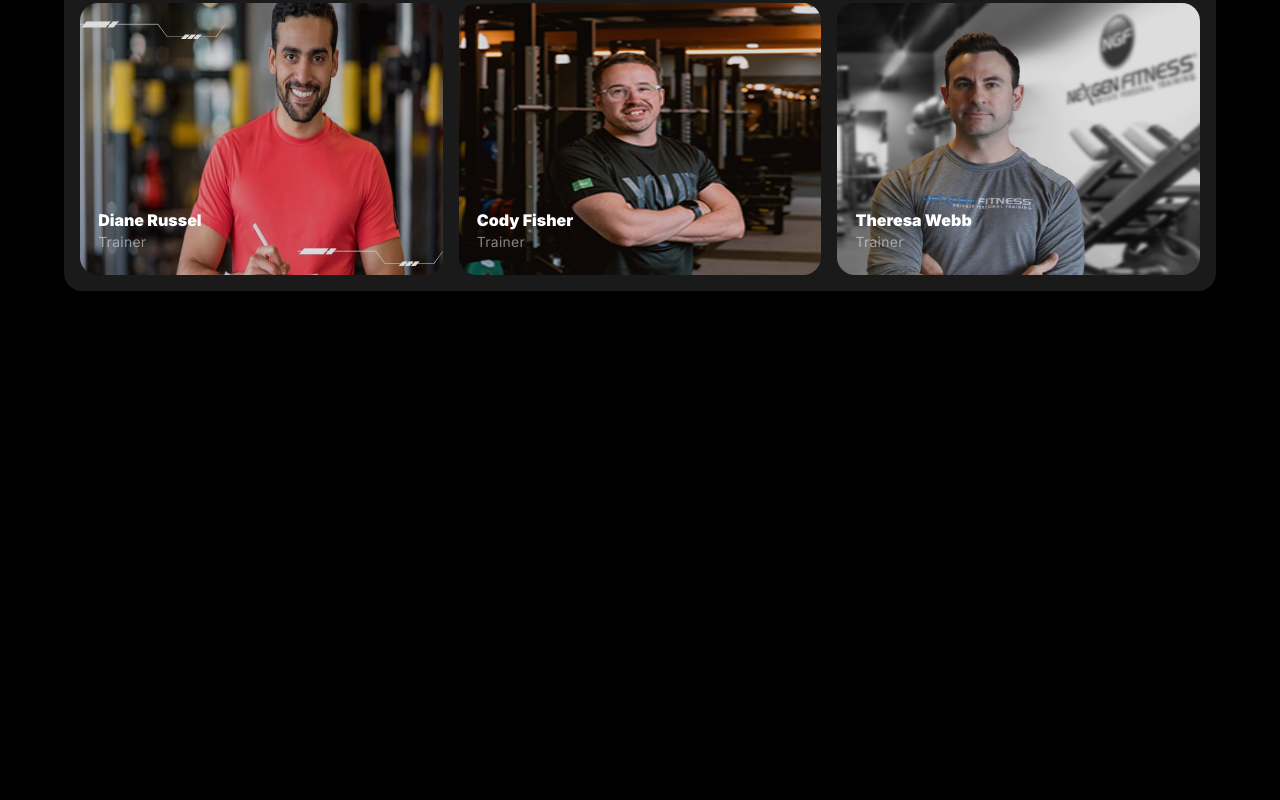
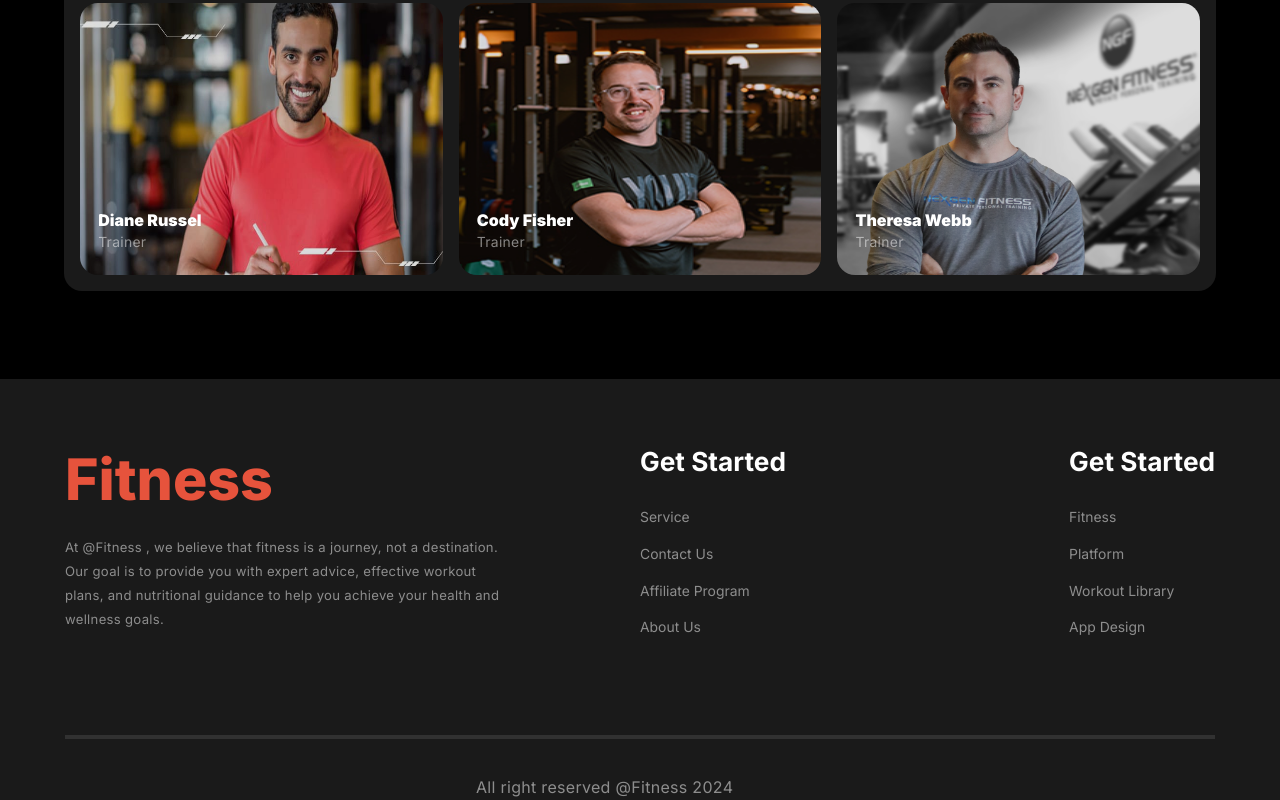
Before and after one commit to MithuAhammad/Assignment-2, a plain HTML site: page index.html in a window 1280 px wide. Shown: the part 2833-3633 px from the top of the page. Before the commit the page ends 3124 px from the top, so only its background shows below. Drawn offline with Linux system fonts and the light colour scheme.

Commit message:
footer section Added

```diff
--- a/index.html
+++ b/index.html
@@ -208,8 +208,8 @@
         </div>
       </section>
       <!-- BMI Calculate Section End -->
-       <!-- Team Section strat -->
-       <section class="team-section">
+      <!-- Team Section strat -->
+      <section class="team-section">
         <div class="team-contents">
           <h2 class="team-contents-title">Meet Our Team</h2>
           <p class="team-contents-description">
@@ -252,5 +252,38 @@
       </section>
       <!-- Team Section End -->
     </main>
+    <footer class="footer">
+      <div class="footer-content">
+        <div class="footer-fitness-content">
+          <h2 class="footer-fitness-title">Fitness</h2>
+          <p class="footer-fitness-description">
+            At @Fitness , we believe that fitness is a journey, not a
+            destination. Our goal is to provide you with expert advice,
+            effective workout plans, and nutritional guidance to help you
+            achieve your health and wellness goals.
+          </p>
+        </div>
+        <div class="footer-get-started-content">
+          <div class="get-started-one">
+            <h3 class="get-started-title">Get Started</h3>
+            <p class="get-started-description">Service</p>
+            <p class="get-started-description">Contact Us</p>
+            <p class="get-started-description">Affiliate Program</p>
+            <p class="get-started-description">About Us</p>
+          </div>
+          <div class="get-started-two">
+            <h3 class="get-started-title">Get Started</h3>
+            <p class="get-started-description">Fitness</p>
+            <p class="get-started-description">Platform</p>
+            <p class="get-started-description">Workout Library</p>
+            <p class="get-started-description">App Design</p>
+          </div>
+        </div>
+      </div>
+
+      <hr class="horizontal-row" />
+
+      <p class="footer-description">All right reserved @Fitness 2024</p>
+    </footer>
   </body>
 </html>
--- a/styles/styles.css
+++ b/styles/styles.css
@@ -238,7 +238,6 @@ body {
   /* background-color: aliceblue; */
   padding-right: 5%;
   padding-left: 5%;
-
 }
 
 .habit-text-container {
@@ -632,3 +631,91 @@ th {
   line-height: 24px;
   letter-spacing: 0.3px;
 }
+
+.footer {
+  width: 100%;
+  /* height: 489px; */
+  background-color: #1a1a1a;
+  margin: 0 auto;
+  margin-top: 88px;
+  border: 1px solid transparent;
+}
+
+.footer-content {
+  width: 90%;
+  height: auto;
+  margin: 0 auto;
+  margin-top: 66px;
+  margin-bottom: 79px;
+  display: flex;
+}
+
+.footer-fitness-content {
+  width: 50%;
+  height: auto;
+}
+
+.footer-fitness-title {
+  color: #e6533c;
+  font-size: 3.58rem;
+  font-weight: 800;
+  line-height: 120%;
+  margin-bottom: 20px;
+  font-family: Inter;
+
+}
+
+.footer-fitness-description {
+  max-width: 443px;
+  height: 72px;
+  color: rgba(255, 255, 255, 0.5);
+  font-size: 0.82rem;
+  font-weight: 400;
+  line-height: 24px;
+  letter-spacing: 0.3px;
+}
+
+.footer-get-started-content {
+  width: 50%;
+  height: auto;
+  display: flex;
+  justify-content: space-between;
+}
+
+.get-started-title {
+  color: rgb(255, 255, 255);
+  font-size: 1.64rem;
+  font-weight: 700;
+  line-height: 120%;
+  margin-bottom: 32px;
+}
+
+.get-started-description {
+  color: rgba(255, 255, 255, 0.5);
+  font-size: 0.87rem;
+  font-weight: 400;
+  line-height: 120%;
+  margin-bottom: 20px;
+  cursor: pointer;
+}
+
+.horizontal-row {
+  width: 1059.5px;
+  width: 90%;
+  height: 0;
+  border: 2px solid rgba(255, 255, 255, 0.1);
+  margin: 0 auto;
+}
+
+.footer-description {
+  width: 328px;
+  height: 24px;
+  display: block;
+  margin: 0 auto;
+  margin-top: 36px;
+  color: rgba(255, 255, 255, 0.5);
+  font-size: 1rem;
+  font-weight: 400;
+  line-height: 24px;
+  letter-spacing: 0.3px;
+}
```
